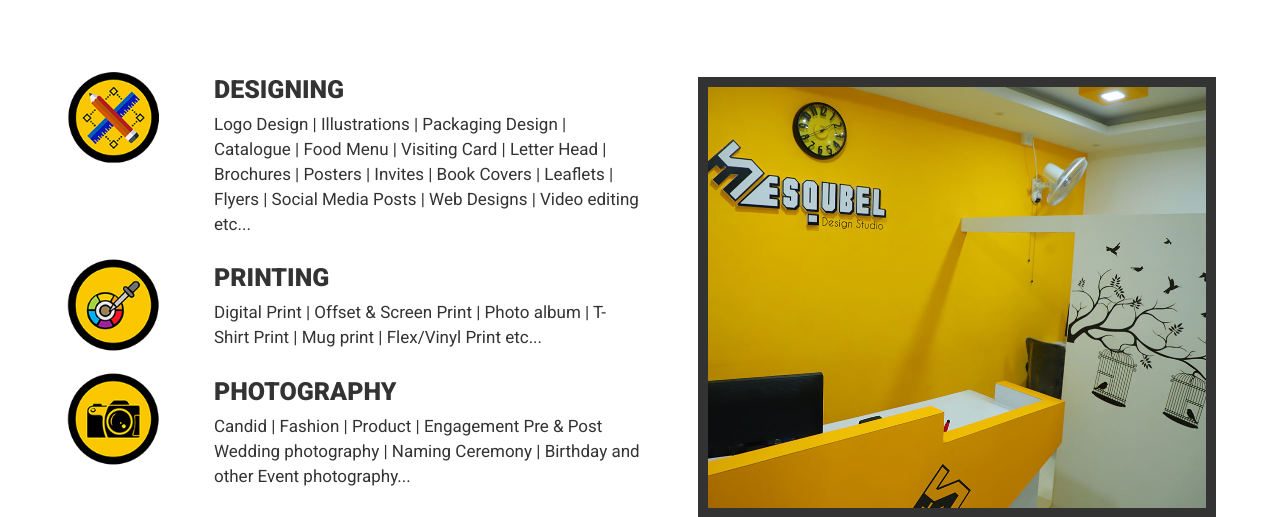
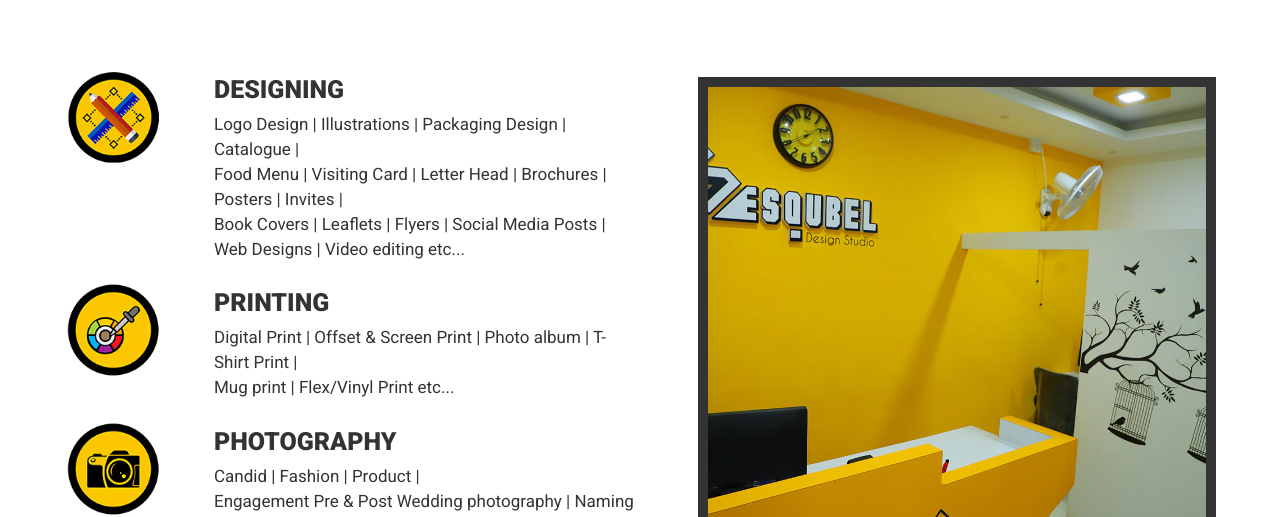
Before and after one commit to shafeeqpe/esqubel, a plain HTML site: page services.html in a window 1280 px wide. Shown: the part 283-800 px from the top of the page. Drawn offline with Linux system fonts and the light colour scheme.

Commit message:
srvices issuue fixed

```diff
--- a/css/main.css
+++ b/css/main.css
@@ -1139,6 +1139,11 @@ body {
             line-height: 35px;
           }
 
+
+          .services-singleDetails p br{
+            display: none;
+          }
+
         }
 
         @media (max-width: 480px) {
--- a/services.html
+++ b/services.html
@@ -48,7 +48,7 @@
             <div class="services-icon"><img src="images/designing-services.png"></div>
             <div class="services-singleDetails">
              <h4>Designing</h4>
-             <p>Logo Design | Illustrations | Packaging Design | Catalogue | Food Menu | Visiting Card | Letter Head | Brochures | Posters | Invites | Book Covers | Leaflets | Flyers | Social Media Posts | Web Designs | Video editing etc...</p>
+             <p>Logo Design | Illustrations | Packaging Design | Catalogue |<br> Food Menu | Visiting Card | Letter Head | Brochures | Posters | Invites | <br>Book Covers | Leaflets | Flyers | Social Media Posts | Web Designs | Video editing etc...</p>
            </div>
            <div class="clear"></div>
          </li>
@@ -56,7 +56,7 @@
           <div class="services-icon"><img src="images/printing-services.png"></div>
           <div class="services-singleDetails">
            <h4>Printing</h4>
-           <p>Digital Print | Offset & Screen Print | Photo album | T-Shirt Print | Mug print | Flex/Vinyl Print etc...</p>
+           <p>Digital Print | Offset & Screen Print | Photo album | T-Shirt Print |<br> Mug print | Flex/Vinyl Print etc...</p>
          </div>
          <div class="clear"></div>
        </li>
@@ -65,7 +65,7 @@
         <div class="services-icon"><img src="images/photography-services.png"></div>
         <div class="services-singleDetails">
           <h4>Photography</h4>
-          <p>Candid | Fashion | Product | Engagement
+          <p>Candid | Fashion | Product |<br> Engagement
            Pre & Post Wedding photography | Naming Ceremony | Birthday and other Event photography...
          </p>
        </div>
```
Lines whose indentation alone changed are shown as unchanged.
